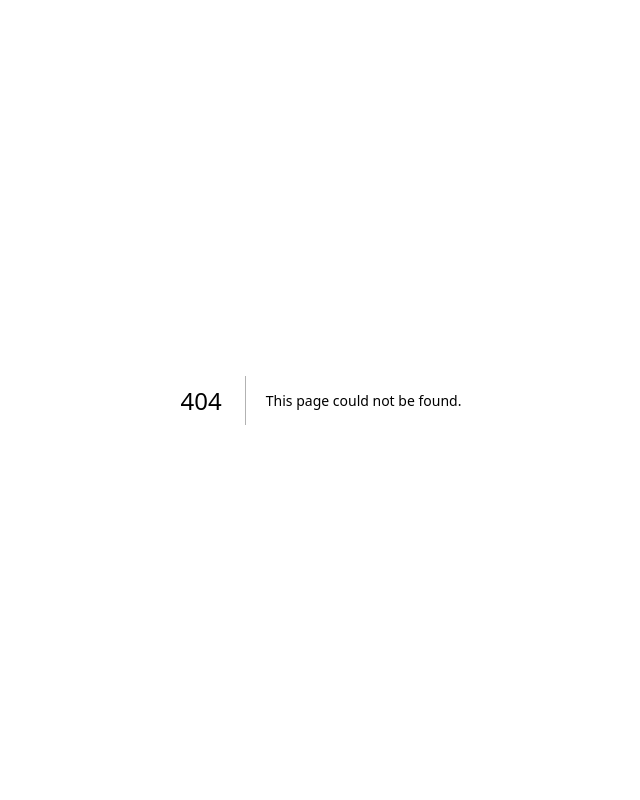
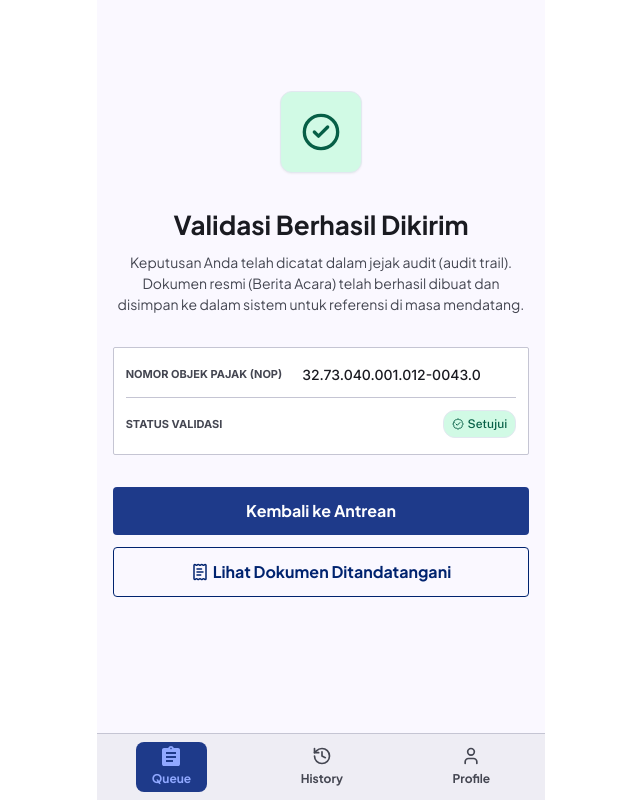
Before and after one commit to mieraaaa/Validator-NJOP, a Next.js app: page /validasi-berhasil in a window 1280 px wide. Before the commit this address had no page. Shown: the whole page, without its empty margins (319-959 px from the left). Built offline with nearby package versions, Linux system fonts and the light colour scheme.

Commit message:
Menambah halaman validasi berhasil

```diff
--- /dev/null
+++ b/app/validasi-berhasil/page.tsx
@@ -0,0 +1,71 @@
+import Image from "next/image";
+import Link from 'next/link';
+import { History, User, CircleCheck, BadgeCheck, ReceiptText } from 'lucide-react';
+
+export default function Home() {
+  return (
+    <main className="w-full max-w-md mx-auto min-h-screen relative overflow-x-hidden bg-[#faf8ff] pb-28 flex justify-center items-center">
+
+    {/* Content */}
+    <div className="w-[93%] mx-auto flex flex-col gap-8 justify-center items-center">
+        <div className="bg-[#D1FAE5] border border-[#E2E8F0] rounded-xl flex items-center justify-center py-5 px-5 shadow-xs">
+            <CircleCheck className="size-10 text-[#065F46]"/>
+        </div>
+        {/* Judul */}
+        <div className="w-full flex flex-col gap-2 text-center">
+            <h1 className="font-bold text-[26px] text-[#1A1B21]">Validasi Berhasil Dikirim</h1>
+            <p className="text-[14px] text-[#444651]">Keputusan Anda telah dicatat dalam jejak audit (audit trail). Dokumen resmi
+                (Berita Acara) telah berhasil dibuat dan disimpan ke dalam sistem untuk referensi di masa mendatang.
+            </p>
+        </div>
+        <div className="w-full bg-white border border-[#C5C5D3] rounded-xs flex flex-col gap-3 px-3 py-4">
+            <div className="flex flex-row justify-start font-mono items-center gap-5">
+                <h2 className="font-bold text-[11px] text-[#444651]">NOMOR OBJEK PAJAK (NOP)</h2>
+                <span className="font-medium text-[14px] text-[#1A1B21] break-all">32.73.040.001.012-0043.0</span>
+            </div>
+            <hr className="border-[#C5C5D3] w-full mx-auto border-t"/>
+            <div className="flex flex-row justify-between items-center gap-5">
+                <h2 className="font-mono font-bold text-[11px] text-[#444651]">STATUS VALIDASI</h2>
+                <div className="rounded-xl bg-[#D1FAE5] border border-[#E2E8F0] text-[#065F46] flex justify-center items-center gap-1 px-2 py-1">
+                    <BadgeCheck className="flex size-3 shrink-0"/>
+                    <span className="font-public-sans font-medium text-[12px]">Setujui</span>
+                </div>
+            </div>
+        </div>
+        {/* Tombol */}
+        <div className="flex flex-col w-full gap-3">
+            <Link href="/antrean-properti" className="bg-[#1E3A8A] rounded-sm flex justify-center items-center w-full py-3">
+                <span className="font-bold text-white text-[16px]">Kembali ke Antrean</span>
+            </Link>
+            <Link href="/berita-setuju" className="border border-[#00236F] text-[#00236F] rounded-sm flex flex-row gap-1 justify-center items-center w-full py-3">
+                <ReceiptText className="w-[18px] h-[20px]"/>
+                <span className="font-bold text-[16px]">Lihat Dokumen Ditandatangani</span>
+            </Link>
+        </div>
+    </div>
+
+
+    {/* Footer */}
+    <footer className="w-full max-w-md bg-[#EEEDF4] border-t border-[#C5C5D3] flex justify-around items-center py-2 fixed bottom-0 z-50 left-1/2 -translate-x-1/2">
+        <Link href="/antrean-properti" className="bg-[#1E3A8A] rounded-lg flex flex-col justify-center items-center font-bold text-[12px] text-[#90A8FF] py-1 px-4 shrink-0 ">
+            <Image
+                src="/images/common/navbar-queue.svg"
+                alt="Logo Navbar Antrian"
+                width={18}
+                height={20}
+                className="shrink-0 mb-1"
+            />
+            Queue
+        </Link>
+        <Link href="/riwayat-keputusan" className="flex flex-col justify-center items-center font-bold text-[12px] text-[#444651] py-1 px-4 shrink-0">
+            <History className="size-5 text-[#444651] mb-1"/>
+            History
+        </Link>
+        <Link href="/profile" className="flex flex-col justify-center items-center font-bold text-[12px] text-[#444651] py-1 px-4 shrink-0">
+            <User className="size-5 text-[#444651] mb-1"/>
+            Profile
+        </Link>
+    </footer>
+    </main>
+  );
+}
```
